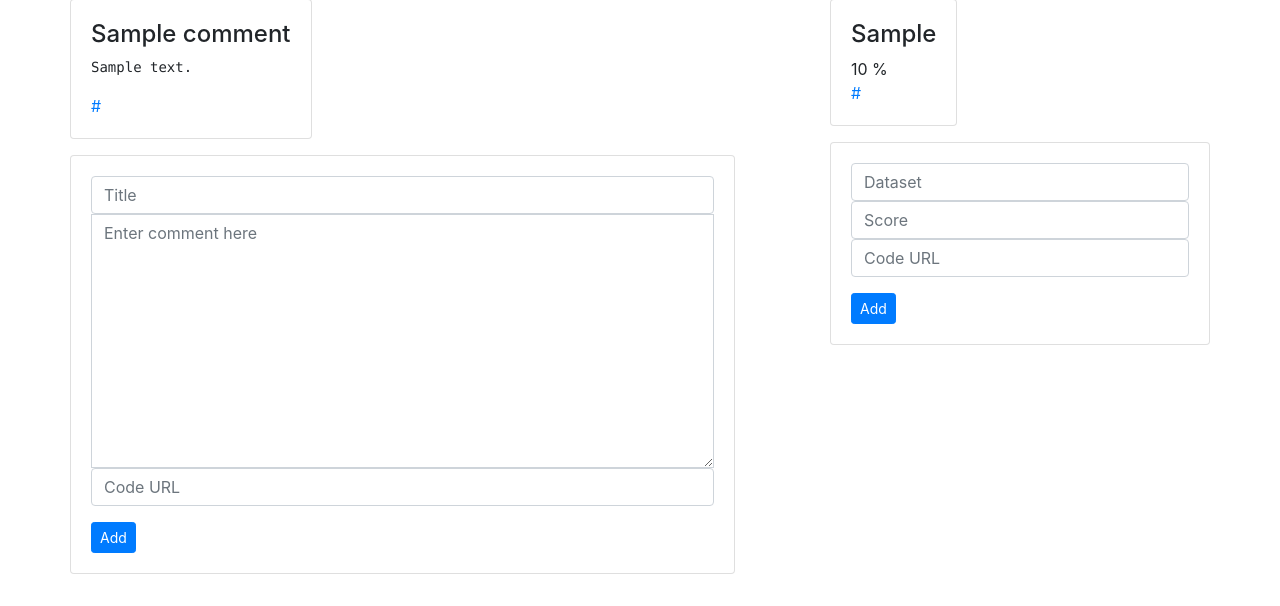
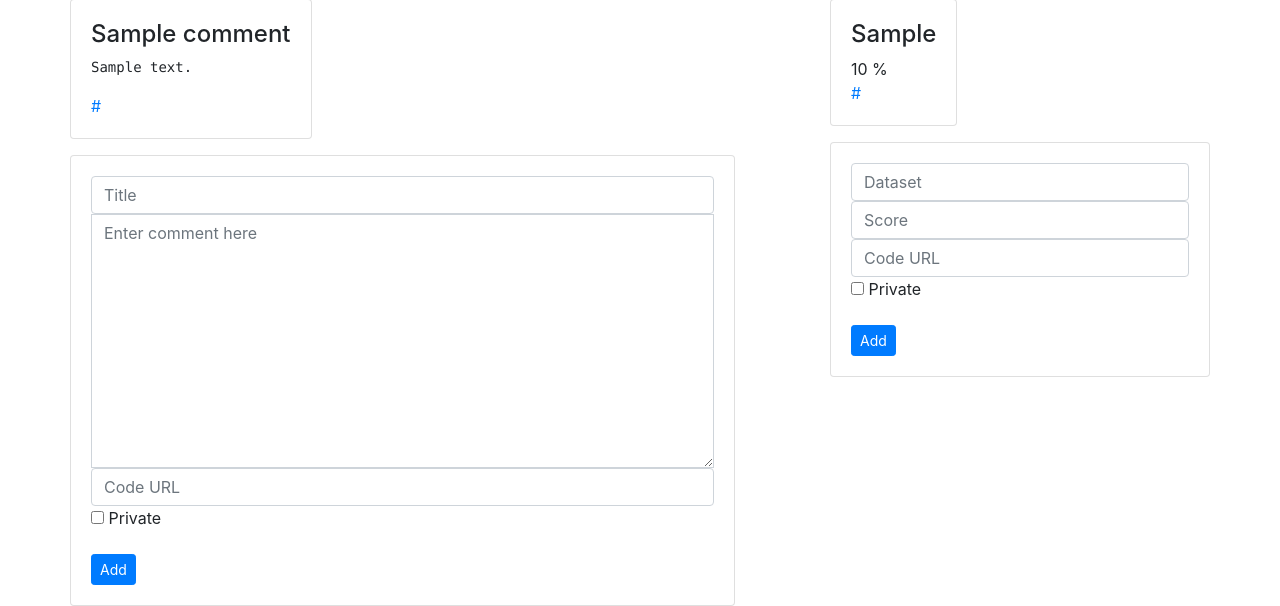
Before and after one commit to PieterBlomme/whatdidilearn, a Django app: page /detail/1/ in a window 1280 px wide. Shown: the part 444-1050 px from the top of the page. Before the commit the page ends 1018 px from the top, so only its background shows below. Run offline with Django 3.2, Linux system fonts and the light colour scheme; tables that the repository leaves empty hold one stand-in row (values such as "Sample post"); some libraries are stand-ins or nearby versions.

Commit message:
Allow private comments and benchmarks

```diff
--- a/whatdidilearn/learnsomething/templates/learnsomething/detail.html
+++ b/whatdidilearn/learnsomething/templates/learnsomething/detail.html
@@ -94,6 +94,8 @@
               <input type="text" class="form-control input-lg" placeholder="Title" name="title" id="title" required autofocus>
               <textarea class="form-control rounded-0" id="exampleFormControlTextarea1" rows="10" placeholder="Enter comment here" name="text" id="text"></textarea>
               <input type="url" class="form-control input-lg" placeholder="Code URL" name="url" id="url" autofocus>
+              <input type="checkbox" class="form-control-input" name="private" id="private">
+              <label class="form-control-label" for="private">Private</label>
             </p>
             <button class="btn btn-primary btn-sm" id="" title="Add">Add</button>
           </form>
@@ -138,6 +140,8 @@
               <input type="text" class="form-control" placeholder="Dataset" name="dataset" id="dataset" equired autofocus>
               <input type="number" class="form-control" placeholder="Score" name="score" id="score" required autofocus>
               <input type="url" class="form-control input-lg" placeholder="Code URL" name="url" id="url" required autofocus>
+              <input type="checkbox" class="form-control-input" name="private" id="private">
+              <label class="form-control-label" for="private">Private</label>
             </p>
             <button class="btn btn-primary btn-sm" id="" title="Add">Add</button>
           </form>
--- a/whatdidilearn/learnsomething/views.py
+++ b/whatdidilearn/learnsomething/views.py
@@ -117,13 +117,17 @@ def add_benchmark(request):
         dataset = request.POST['dataset']
         score = request.POST['score']
         url = request.POST['url']
+        if (request.POST['private'] == "on"):
+            private = True
+        else:
+            private = False
 
         paper = get_object_or_404(Article, pk=pk)
         user = request.user
 
         #No duplicates
         if not Benchmark.objects.filter(paper=paper).filter(user=user).filter(dataset=dataset).exists():
-            benchmark_item = Benchmark(paper=paper, user=user, dataset=dataset, score=score, code_url=url)
+            benchmark_item = Benchmark(paper=paper, user=user, dataset=dataset, score=score, code_url=url, private=private)
             benchmark_item.save()
         return redirect('detail', pk=pk)
 
@@ -138,11 +142,15 @@ def add_comment(request):
         title = request.POST['title']
         text = request.POST['text']
         url = request.POST['url']
+        if (request.POST['private'] == "on"):
+            private = True
+        else:
+            private = False
 
         paper = get_object_or_404(Article, pk=pk)
         user = request.user
 
-        comment_item = Comment(paper=paper, user=user, title=title, text=text, code_url=url)
+        comment_item = Comment(paper=paper, user=user, title=title, text=text, code_url=url, private=private)
         comment_item.save()
 
         return redirect('detail', pk=pk)
```
